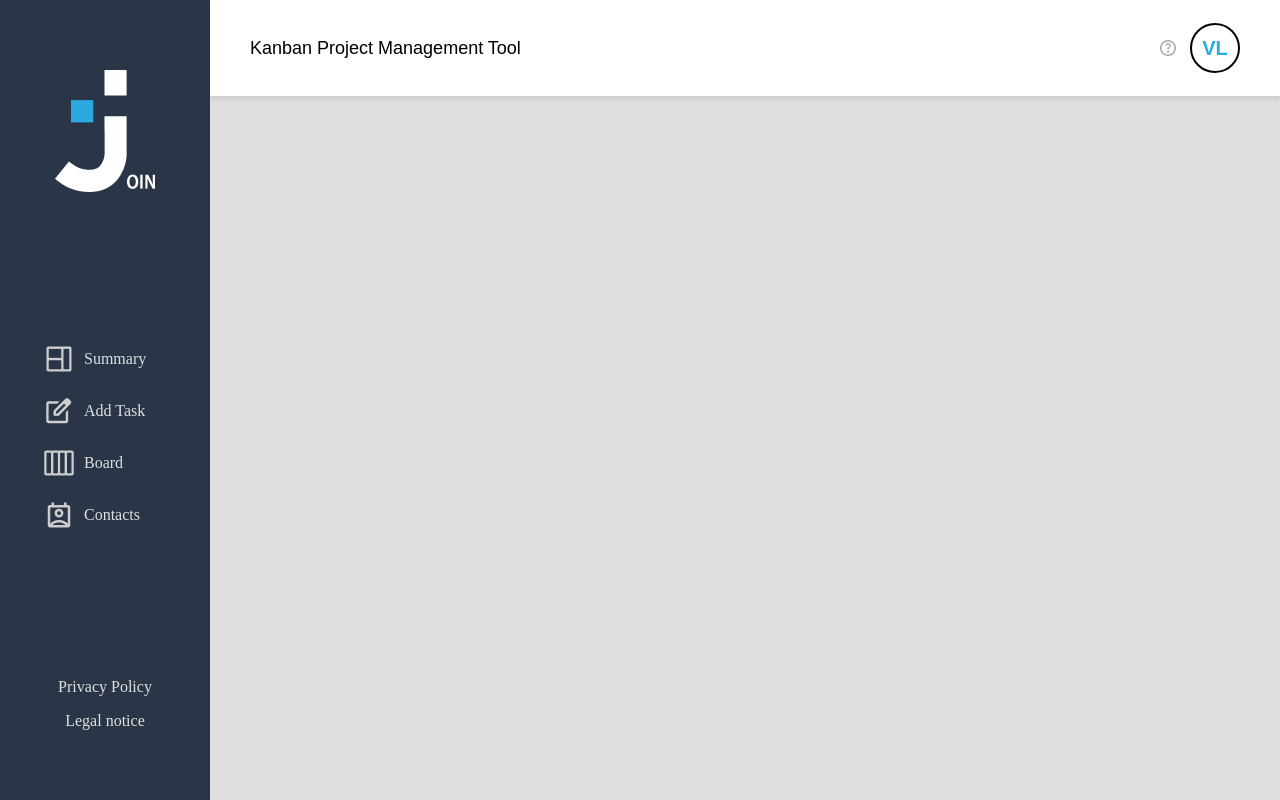
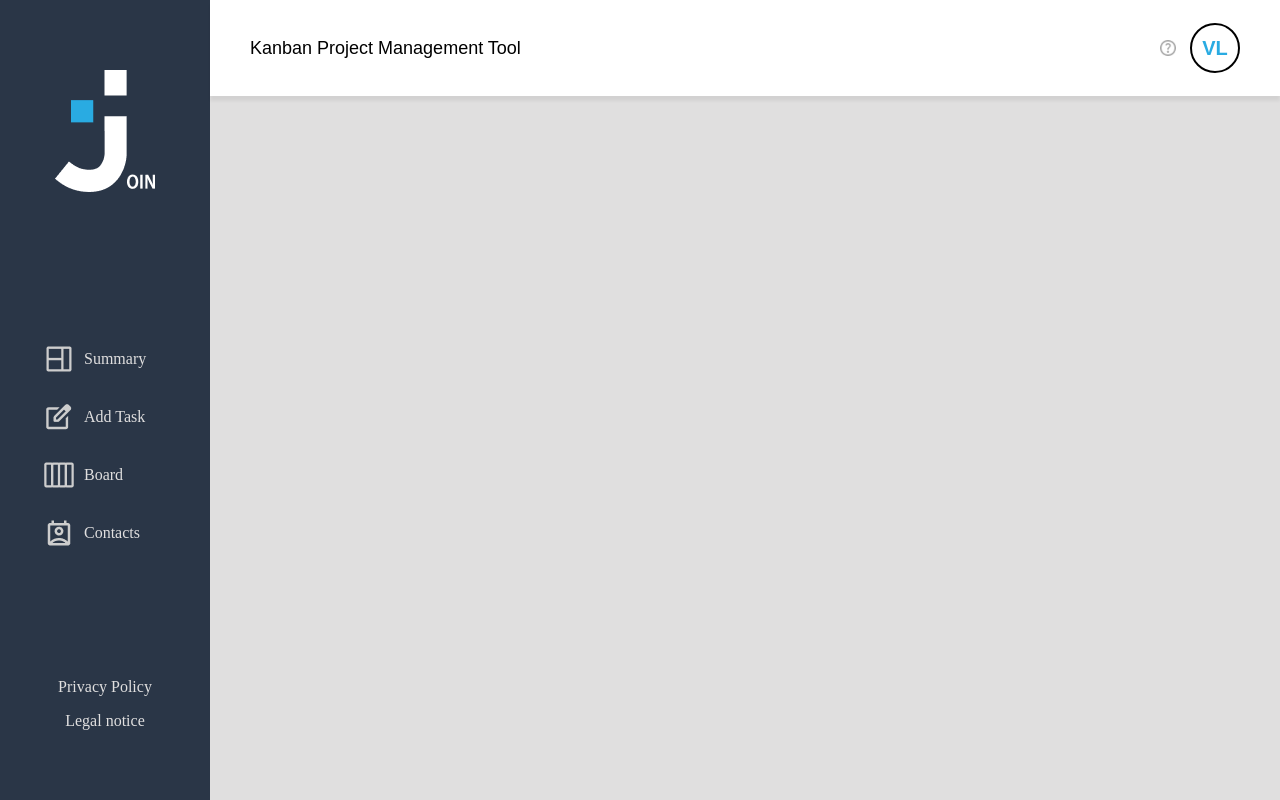
Before and after one commit to c44n/join, an Angular app: page / in a window 1280 px wide. Built offline with nearby package versions, Linux system fonts and the light colour scheme; a web font is replaced by a local one.

Commit message:
fix: gap between Nav elements and active color

```diff
--- a/public/assets/styles/variables.scss
+++ b/public/assets/styles/variables.scss
@@ -4,6 +4,7 @@ $primary-color: #2A3647;
 
 $color-blue: #007cee;
 $color-light-blue: #29abe2;
+$color-dark-blue: rgba(12, 53, 90, 0.784);
 $color-white: #ffffff;
 $color-gray: #e0dfdf;
 $color-light-gray: #f6f7f8;
--- a/src/app/components/sidebar/sidebar.scss
+++ b/src/app/components/sidebar/sidebar.scss
@@ -84,7 +84,7 @@
 .navigation {
   display: flex;
   flex-direction: column;
-  gap: 6px;
+  gap: 12px;
   width: 100%;
 
   a {
@@ -105,7 +105,7 @@
 
     &:hover {
       color: all.$color-white;
-      background-color: all.$color-dark;
+      background-color: all.$color-dark-blue;
 
       .icon-normal {
         display: none;
@@ -114,6 +114,10 @@
       .icon-hover {
         display: block;
       }
+    }
+
+    &:active {
+      background-color: all.$color-dark;
     }
   }
 
```
